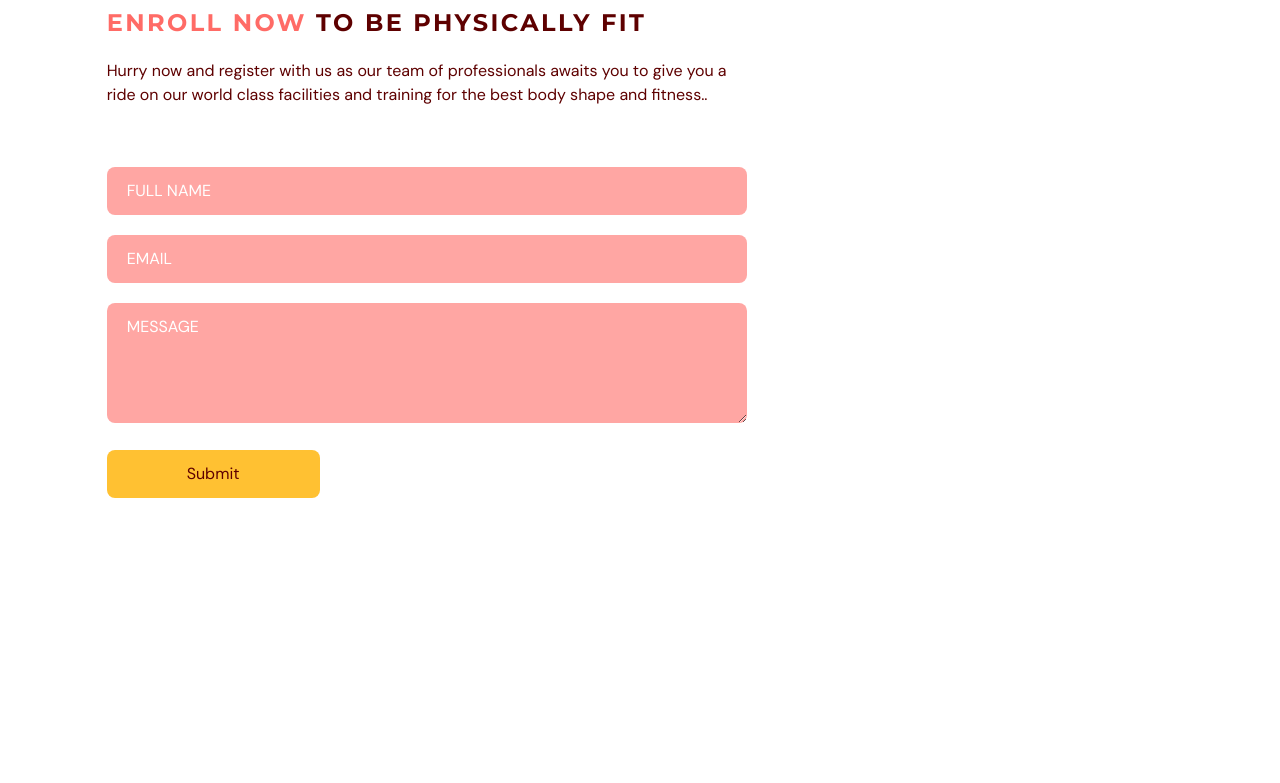
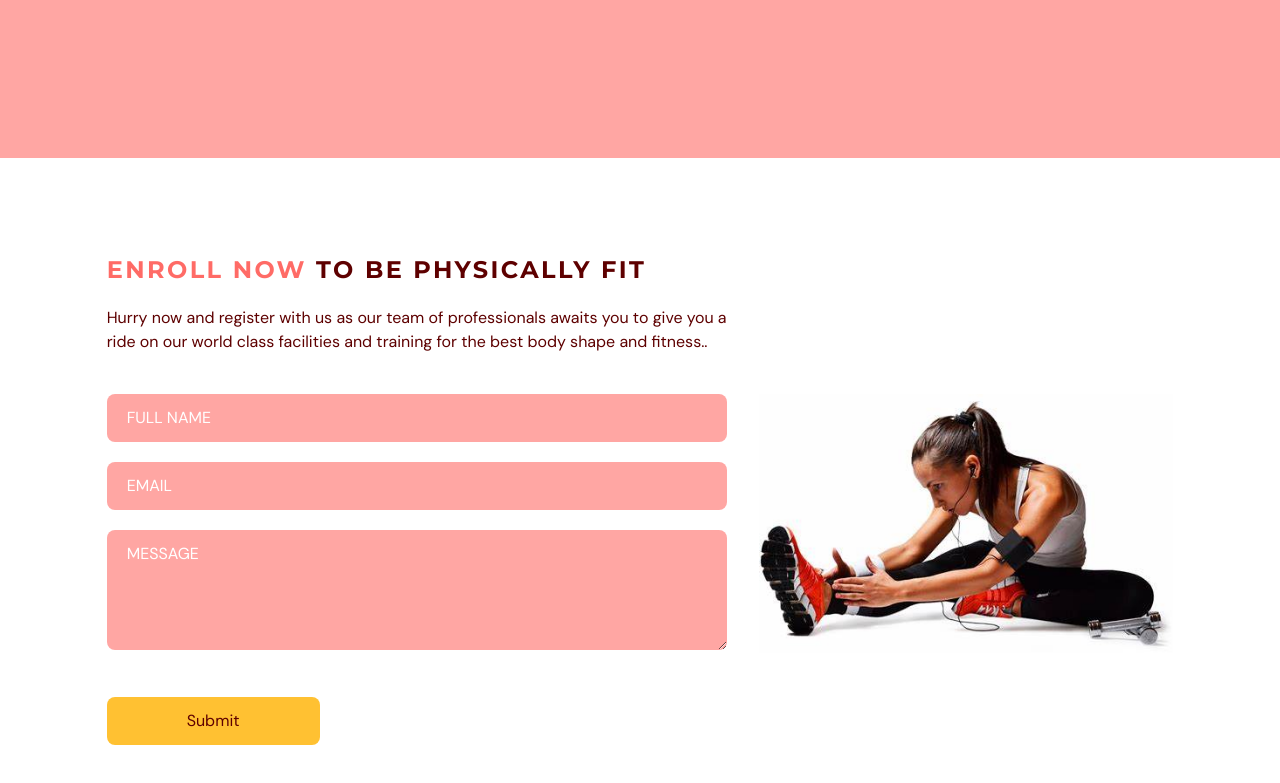
Before and after one commit to emmacodec/waspbades, a React (Vite) app: page / in a window 1280 px wide. Shown: the part 2947-3730 px from the top of the page. Before the commit the page ends 3573 px from the top, so only its background shows below. Built offline with nearby package versions, Linux system fonts and the light colour scheme.

Commit message:
modified components in enroll now file

```diff
--- a/src/Components/Benefits/Index.tsx
+++ b/src/Components/Benefits/Index.tsx
@@ -70,7 +70,7 @@ const Benefits = ({setSelectedPage}: Props) => {
             {/*image and description*/}
             <div className="mt-16 items-center justify-between gap-20 md:mt-28 md:flex">
               {/*image*/}
-              <img className="mx-auto" alt="benefit-page-graphics" src={fitness} width={250} height={250} />
+              <img className="mx-auto w-[450px] mb-5" alt="benefit-page-graphics" src={fitness} />
 
               {/*description*/}
               <motion.div
--- a/src/Components/Classes/Index.tsx
+++ b/src/Components/Classes/Index.tsx
@@ -62,7 +62,7 @@ type Props = {
 
 const Classes = ({setSelectedPage}: Props) => {
   return (
-    <section id="classes" className="w-full bg-primary-300 py-40">
+    <section id="varieties" className="w-full bg-primary-300 py-40">
         <motion.div
         onViewportEnter={() => setSelectedPage(SelectedPage.Varieties)}
         >
--- a/src/Components/Enroll/Index.tsx
+++ b/src/Components/Enroll/Index.tsx
@@ -2,6 +2,7 @@ import Text from "@/Shared/Text";
 import { SelectedPage } from "@/Shared/type";
 import { motion } from "framer-motion";
 import { useForm } from "react-hook-form";
+import Fitness4 from '@/assets/Fitness4.jpeg';
 
 type Props = {
     setSelectedPage: (value: SelectedPage) => void;
@@ -22,10 +23,10 @@ const handleSubmit = async (e: any) => {
     }
 }
 
-const styles = `w-full rounded-lg bg-primary-300 px-5 py-3 placeholder:text-white mt-5`
+const styles = `w-full rounded-lg bg-primary-300 px-5 py-3 placeholder:text-white mb-5`
 
   return (
-    <section id="enroll" className="mx-auto w-5/6 pt-24 pb-32">
+    <section id="enroll now" className="mx-auto w-5/6 pt-24 pb-32">
         <motion.div
         onViewportEnter={() => setSelectedPage(SelectedPage.EnrollNow)}
         >
@@ -117,6 +118,23 @@ const styles = `w-full rounded-lg bg-primary-300 px-5 py-3 placeholder:text-whit
                         </button>
                     </form>
                 </motion.div>
+
+                {/*image*/}
+                <motion.div
+                  initial="hidden"
+                  whileInView='visible'
+                  viewport={{once:true, amount:0.5}}
+                  transition={{delay: 0.2, duration: 2}}
+                  variants={{hidden:{opacity: 0, y: 50}, visible:{opacity: 1, y: 0},}}
+                className="relative mt-16 basis-2/5  md:mt-0"
+                >
+                    <div className="md:before:content w-full absolute before:-bottom-20 before:-right-10 before:z-[1]">
+                        <img
+                        alt="enroll now"
+                        src={Fitness4}
+                        className="w-full" />
+                    </div>
+                </motion.div>
             </div>
         </motion.div>
     </section>
```
